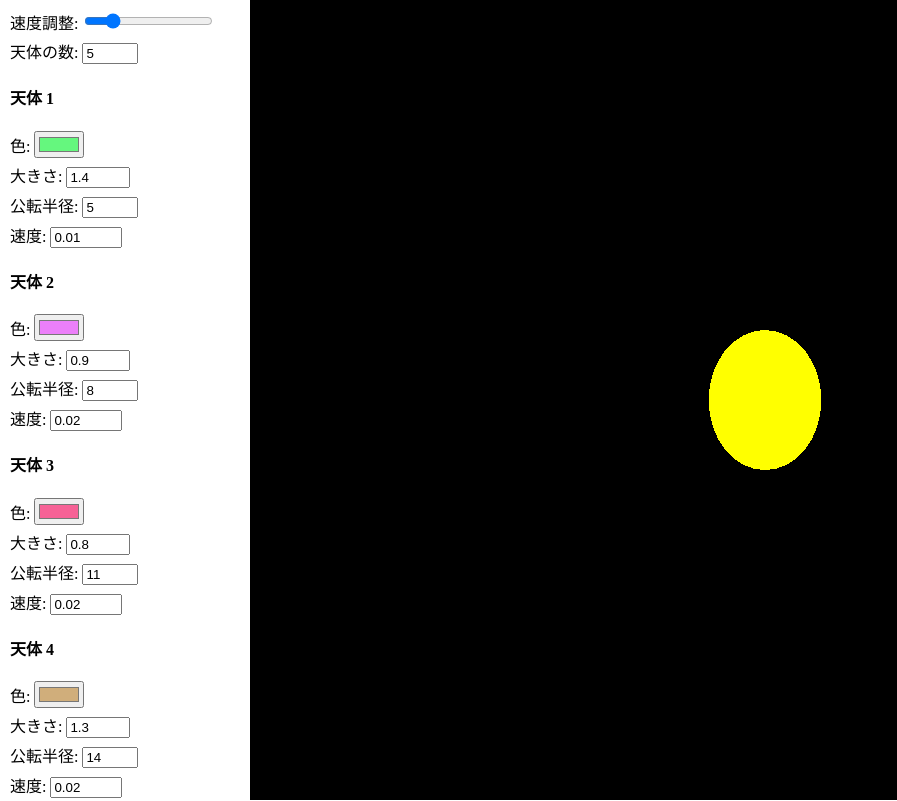
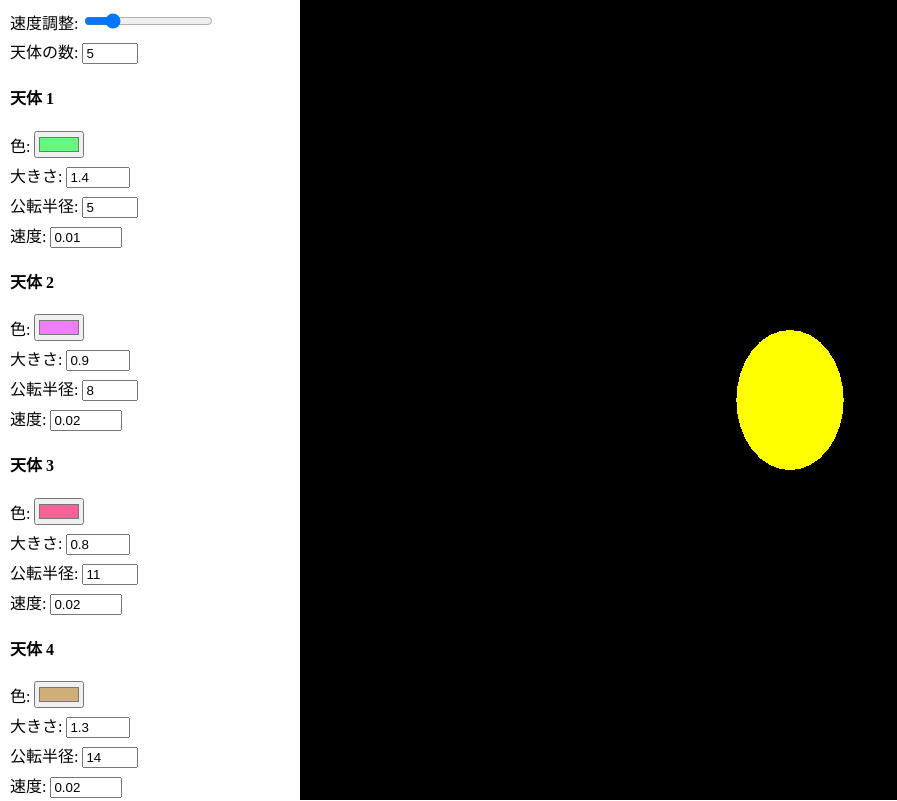
Before and after one commit to ATARO-QQQ/study-spica-2025-02-15, a plain HTML site: page index.html in a window 1280 px wide. Shown: the top 801 px of the page, without its empty margins (0-897 px from the left). Drawn offline with nearby package versions, Linux system fonts and the light colour scheme.

Commit message:
Update index.html

```diff
--- a/index.html
+++ b/index.html
@@ -10,21 +10,19 @@
             margin: 0;
             height: 100%;
             display: flex;
-            flex-direction: row;
+            flex-direction: row; /* 横並びにする */
             overflow: hidden;
         }
-        canvas {
-            display: block;
-            flex-grow: 1; /* 残りの領域を占める */
-        }
         #controls {
-            width: 250px;
-            height: 100%;
             background: rgba(255, 255, 255, 0.8);
             padding: 10px;
             border-radius: 5px;
+            width: 300px; /* 固定幅 */
+            height: 100vh; /* 高さを100%に設定 */
             overflow-y: auto; /* スクロール可能にする */
-            position: relative;
+        }
+        canvas {
+            flex-grow: 1; /* 残りのスペースを埋める */
         }
         #controls label {
             display: block;
@@ -48,7 +46,7 @@
         const scene = new THREE.Scene();
         const camera = new THREE.PerspectiveCamera(75, window.innerWidth / window.innerHeight, 0.1, 1000);
         const renderer = new THREE.WebGLRenderer();
-        renderer.setSize(window.innerWidth - 250, window.innerHeight); // コントロールパネルを除いた残りの領域でサイズ設定
+        renderer.setSize(window.innerWidth - 300, window.innerHeight); // コントロールパネルの幅を引いたサイズ
         document.body.appendChild(renderer.domElement);
 
         // 恒星を作成
```
